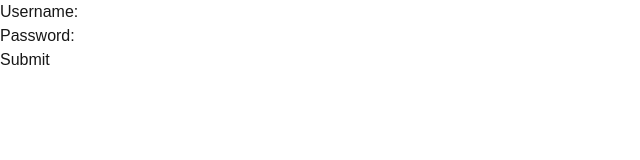
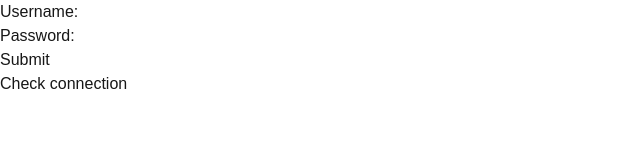
Before and after one commit to matheuskya/devops-hello-world, a Next.js app in the folder frontend/: page / in a window 1280 px wide. Shown: the top 160 px of the page, without its empty margins (0-640 px from the left). Built offline with nearby package versions, Linux system fonts and the light colour scheme.

Commit message:
added check function

```diff
--- a/frontend/app/page.tsx
+++ b/frontend/app/page.tsx
@@ -1,17 +1,35 @@
+"use client";
 import Form from 'next/form'
+import hello from './hello/page';
 
 export default function home() {
+    function helloWorld() {
+        console.log("hello world")
+    }
+    async function sendGetCheck() {
+        console.log("function call")
+        try {
+            const res = await fetch("http://localhost8080/ping");
+            const data = await res.json();
+            console.log(data)
+        } catch (e) {
+            console.log(e);
+            console.log("Error during check");
+        }
+    }
     return (
-        <Form action={''}>
+        <form>
             <label>Username:</label>
             <input id="username" name="username"></input>
             <br></br>
             <label>Password:</label>
-            <input id="password"></input>
+            <input id="password" name="password"></input>
 
             <br></br>
 
             <button type="submit">Submit</button>
-        </Form>
+            <br></br>
+            <button type="button" onClick={sendGetCheck}> Check connection</button>
+        </form>
     )
 }
```
